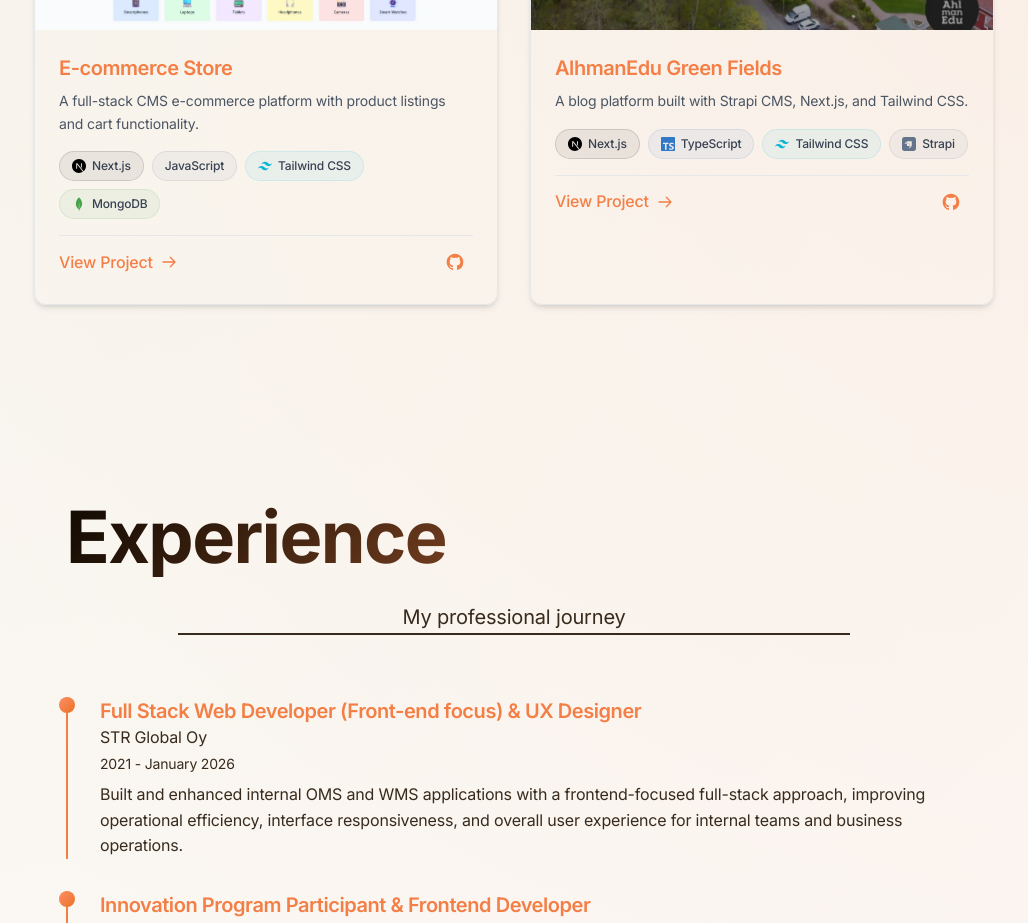
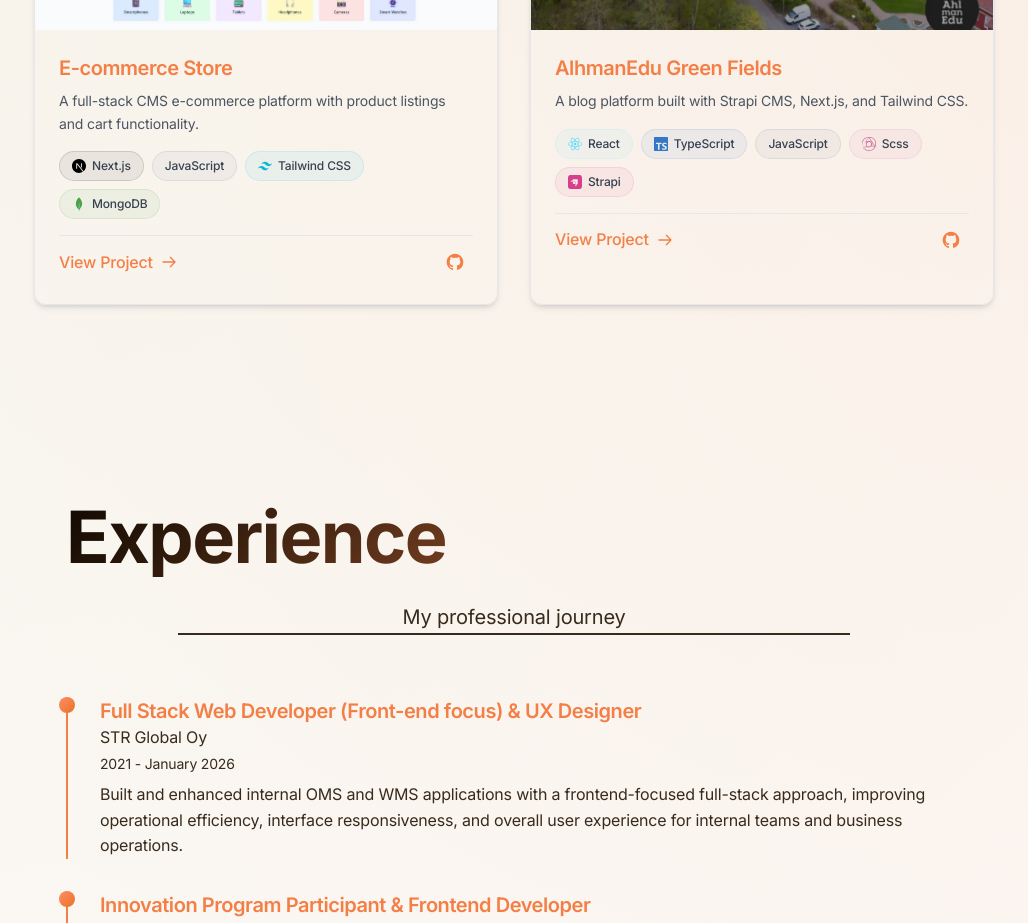
Before and after one commit to fidodo/new-portfolio, a Next.js app: page / in a window 1280 px wide. Shown: the part 3920-4843 px from the top of the page, without its empty margins (126-1154 px from the left). Built offline with nearby package versions, Linux system fonts and the light colour scheme; no server answers; the database is empty.

Commit message:
fix: stack update in project

```diff
--- a/app/components/Projects.tsx
+++ b/app/components/Projects.tsx
@@ -15,6 +15,7 @@ import {
   SiFramer,
   SiMongodb,
   SiStrapi,
+  SiPostcss,
 } from "react-icons/si";
 import { TbBrandFramer } from "react-icons/tb";
 
@@ -41,6 +42,7 @@ const techIcons: TechIcons = {
   "Framer Motion": TbBrandFramer,
   MongoDB: SiMongodb,
   Strapi: SiStrapi,
+  Scss: SiPostcss,
 };
 
 // Tech colors for badges
@@ -57,6 +59,8 @@ const techColors: TechColors = {
   Astro: "#BC52EE",
   "Framer Motion": "#0055FF",
   MongoDB: "#47A248",
+  Strapi: "#D53F8C",
+  Scss: "#CB6699",
 };
 
 const projects = [
@@ -107,7 +111,7 @@ const projects = [
     title: "AlhmanEdu Green Fields",
     description:
       "A blog platform built with Strapi CMS, Next.js, and Tailwind CSS.",
-    tech: ["Next.js", "TypeScript", "Tailwind CSS", "Strapi"],
+    tech: ["React", "TypeScript", "JavaScript", "Scss", "Strapi"],
     link: "https://greenfileds-alhman.vercel.app/#home",
     image: "/projects/greenfields.webp",
     github: "https://github.com/fidodo/greenfileds_alhman",
```
